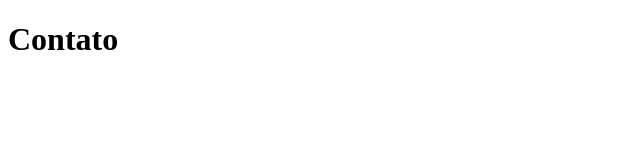
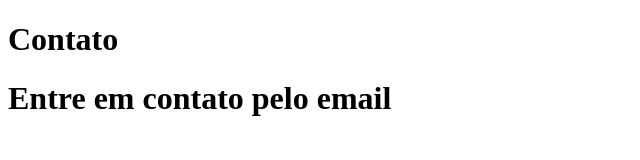
Before and after one commit to alexandremfr/sistema-de-cadastro, a plain HTML site: page contato.html in a window 1280 px wide. Shown: the whole page, without its empty margins (0-640 px from the left). Drawn offline with Linux system fonts and the light colour scheme.

Commit message:
adicionando o email de contato

```diff
--- a/contato.html
+++ b/contato.html
@@ -8,5 +8,6 @@
 </head>
 <body>
     <h1>Contato</h1>
+    <h1>Entre em contato pelo email</h1>
 </body>
 </html>
```
